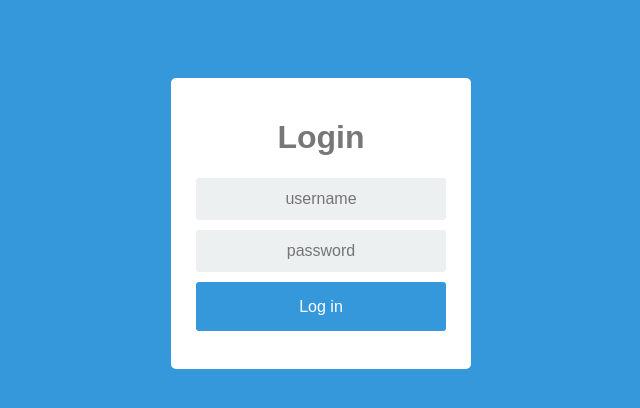
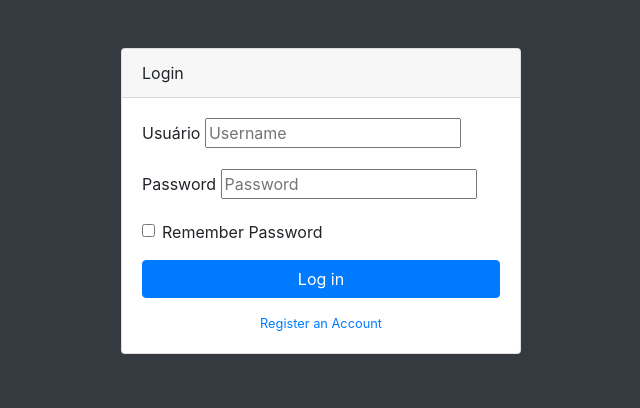
Before and after one commit to joaovitorvlb/GestaodeEnergiaRomota, a Flask app: page / in a window 1280 px wide. Shown: the top 408 px of the page, without its empty margins (319-959 px from the left). Run offline with Flask 2, Linux system fonts and the light colour scheme; some libraries are stand-ins or nearby versions.

Commit message:
configurado formulário de login de usuário

```diff
--- a/templates/login.html
+++ b/templates/login.html
@@ -1,34 +1,55 @@
-<link rel="stylesheet" href="/static/style.css" type="text/css">
-{% block body %}
-{% if session['logged_in'] %}
-<p>You're logged in already!</p>
-{% else %}
+<!DOCTYPE html>
+<html lang="en">
 
+<head>
+  <meta charset="utf-8">
+  <meta http-equiv="X-UA-Compatible" content="IE=edge">
+  <meta name="viewport" content="width=device-width, initial-scale=1, shrink-to-fit=no">
+  <meta name="description" content="">
+  <meta name="author" content="">
+  <title>SB Admin - Start Bootstrap Template</title>
+ <!-- Latest compiled and minified CSS -->
+    <link href="{{url_for('static',filename='vendor/bootstrap/css/bootstrap.min.css')}}"
+          rel="stylesheet">
+    <link href="{{url_for('static',filename='vendor/font-awesome/css/font-awesome.min.css')}}"
+          rel="stylesheet" type="text/css">
+  <!-- Custom styles for this template-->
+   <link href="{{url_for('static',filename='css/sb-admin.css')}}" rel="stylesheet">
+</head>
 
+<body class="bg-dark">
+  <div class="container">
+    <div class="card card-login mx-auto mt-5">
+      <div class="card-header">Login</div>
+      <div class="card-body">
         <form action="/login" method="POST">
-	<div class="login">
-		<div class="login-screen">
-			<div class="app-title">
-				<h1>Login</h1>
+          <div class="form-group">
+            <label for="exampleInputEmail1">Usuário</label></r>
+            <input type="username" name="username" placeholder="Username">
           </div>
-
-			<div class="login-form">
-				<div class="control-group">
-				<input type="text" class="login-field" value="" placeholder="username" name="username">
-				<label class="login-field-icon fui-user" for="login-name"></label>
+          <div class="form-group">
+            <label for="exampleInputPassword1">Password</label>
+            <input type="password" name="password" placeholder="Password">
           </div>
-
-				<div class="control-group">
-				<input type="password" class="login-field" value="" placeholder="password" name="password">
-				<label class="login-field-icon fui-lock" for="login-pass"></label>
+          <div class="form-group">
+            <div class="form-check">
+              <label class="form-check-label">
+                <input class="form-check-input" type="checkbox"> Remember Password</label>
             </div>
-
+          </div>
           <input type="submit" value="Log in" class="btn btn-primary btn-large btn-block" >
-			    <br>
+        </form>
+        <div class="text-center">
+          <a class="d-block small mt-3" href="/register">Register an Account</a>
         </div>
       </div>
     </div>
-</form>
+  </div>
+  <!-- Bootstrap core JavaScript-->
+  <script src="vendor/jquery/jquery.min.js"></script>
+  <script src="vendor/bootstrap/js/bootstrap.bundle.min.js"></script>
+  <!-- Core plugin JavaScript-->
+  <script src="vendor/jquery-easing/jquery.easing.min.js"></script>
+</body>
 
-{% endif %}
-{% endblock %}
+</html>
```
Lines whose indentation alone changed are shown as unchanged.
